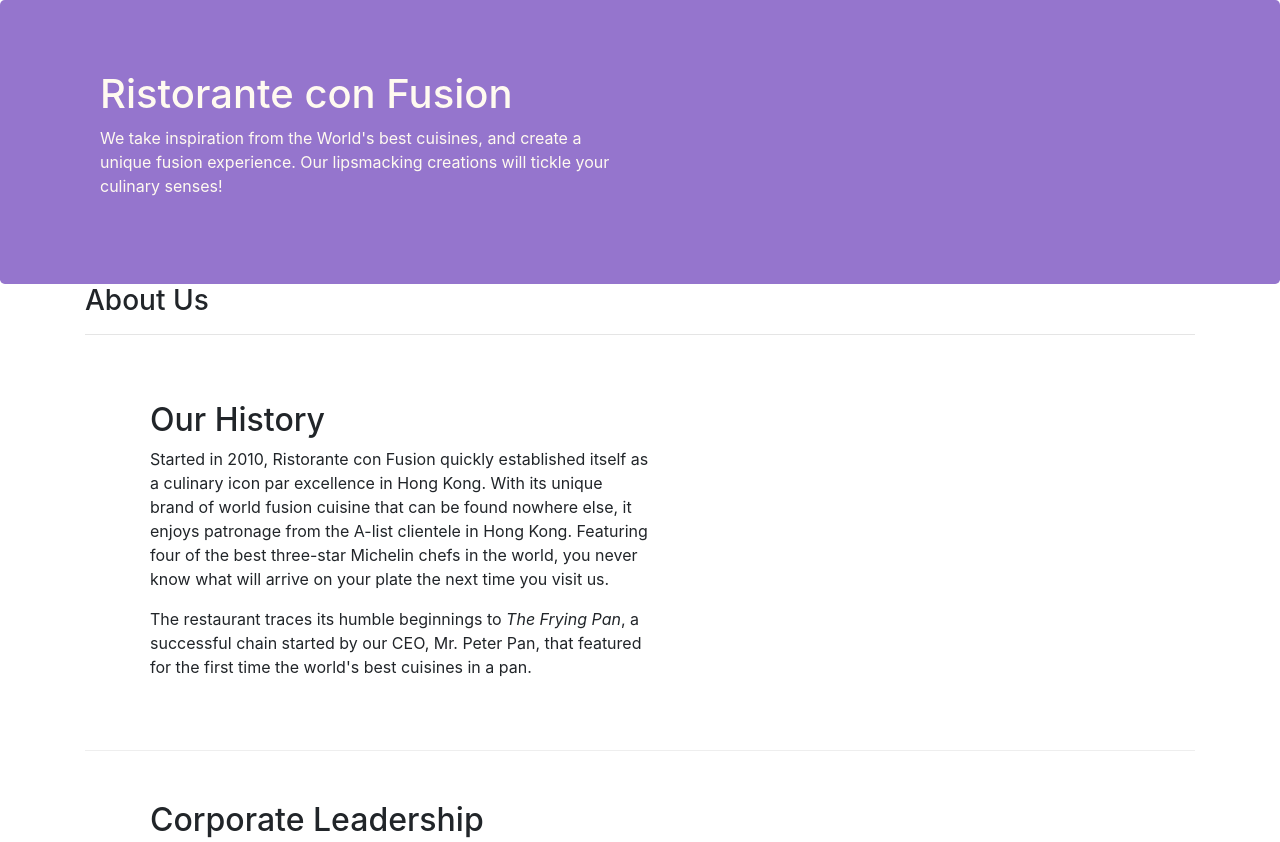
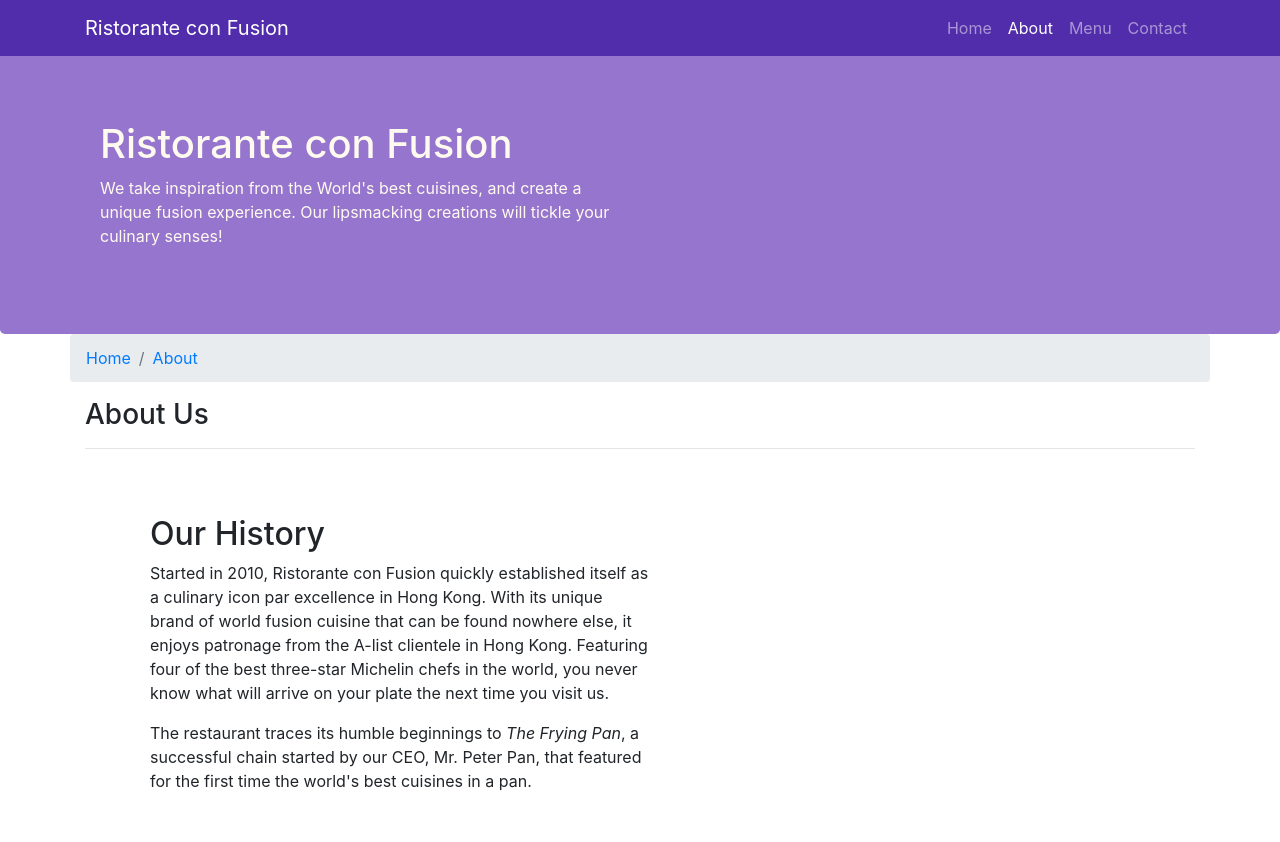
Before and after one commit to OvaizAli/Full-Stack-Web-Development-with-React, a website: page aboutus.html in a window 1280 px wide. Shown: the top 842 px of the page. Drawn offline with nearby package versions, Linux system fonts and the light colour scheme.

Commit message:
Navbar and Breadcrumbs

```diff
--- a/aboutus.html
+++ b/aboutus.html
@@ -16,7 +16,22 @@
 </head>
 
 <body>
-
+    <nav class="navbar navbar-dark navbar-expand-sm fixed-top">
+        <div class="container">
+            <button class="navbar-toggler" type="button" data-toggle="collapse" data-target="#Navbar">
+                <span class="navbar-toggler-icon"></span>
+            </button>
+            <a class="navbar-brand mr-auto" href="./index.html">Ristorante con Fusion</a>
+            <div class="collapse navbar-collapse" id="Navbar">
+                <ul class="navbar-nav ml-auto">
+                    <li class="nav-item"><a class="nav-link" href="./index.html">Home</a></li>
+                    <li class="nav-item active"><a class="nav-link" href="#">About</a></li>
+                    <li class="nav-item"><a class="nav-link" href="#">Menu</a></li>
+                    <li class="nav-item"><a class="nav-link" href="#">Contact</a></li>
+                </ul>
+            </div>
+        </div>
+    </nav>
     <header class="jumbotron">
         <div class="container">
             <div class="row row-header">
@@ -32,6 +47,10 @@
 
     <div class="container">
         <div class="row">
+            <ol class="col-12 breadcrumb">
+                <li class="breadcrumb-item"><a href="./index.html">Home</a></li>
+                <li class="breadcrumb-item active"><a href="#">About</a></li>
+            </ol>
             <div class="col-12">
                <h3>About Us</h3>
                <hr>
--- a/css/styles.css
+++ b/css/styles.css
@@ -24,3 +24,10 @@
     margin: 0px;
     color: #0f0f0f;
 }
+body{
+    padding: 50px 0px 0px 0px;
+    z-index: 0;
+}
+.navbar-dark{
+    background-color: #512DAB;
+}
```
Also changed, not shown: index.html (+17 -2 lines).
